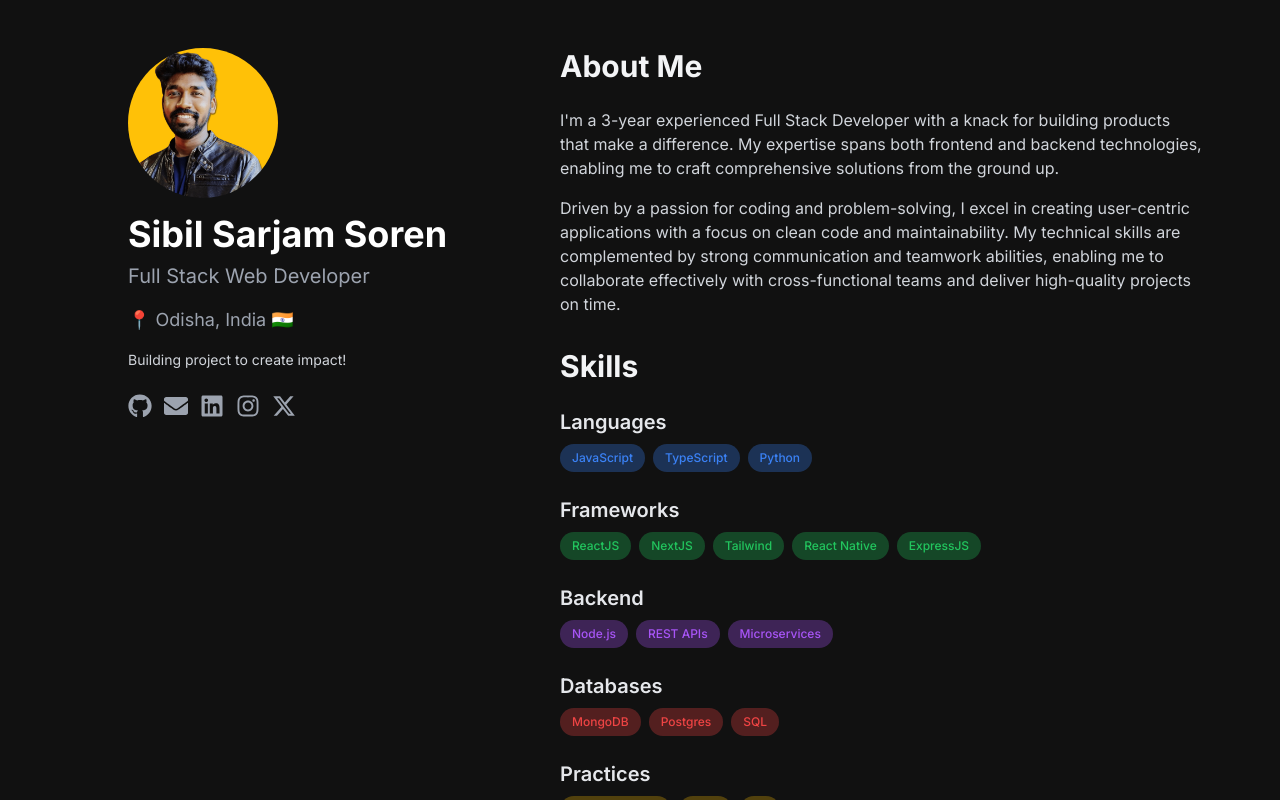
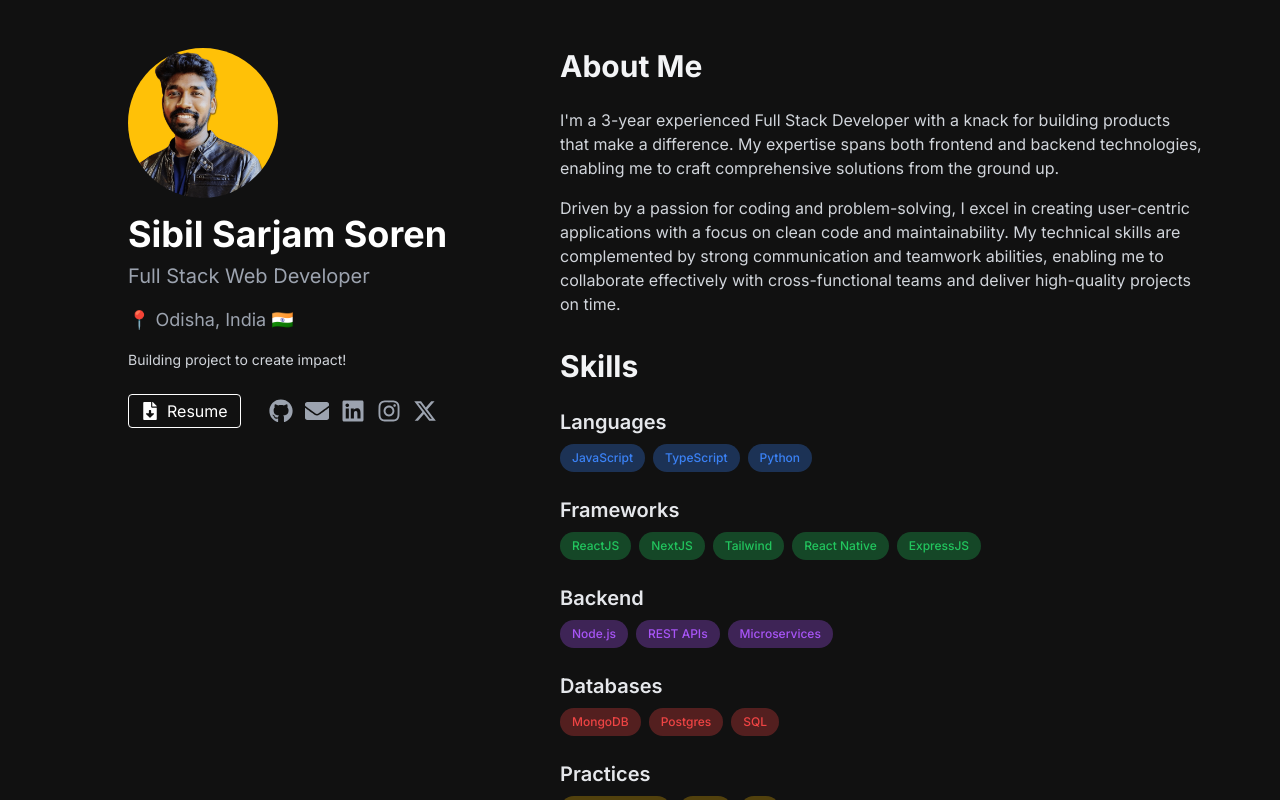
Before and after one commit to SibilSoren/portfolio-v2, a Next.js app: page / in a window 1280 px wide. Built offline with nearby package versions, Linux system fonts and the light colour scheme.

Commit message:
Resume and FavIcon modified

```diff
--- a/src/components/ResumeButton.tsx
+++ b/src/components/ResumeButton.tsx
@@ -1,13 +1,13 @@
 // ResumeButton.tsx
-'use client';
+"use client";
 
-import React from 'react';
-import { FaFileDownload } from 'react-icons/fa';
+import React from "react";
+import { FaFileDownload } from "react-icons/fa";
 
 const ResumeButton: React.FC = () => {
   return (
     <a
-      href="/Oskar Frantti Glen Resume.pdf"
+      href="/SibilSarjamSorenResume.pdf"
       download
       className="flex items-center bg-[#111111] hover:bg-white text-white hover:text-[#111111] px-3 py-1 rounded transition duration-300 mr-4 border border-white"
     >
--- a/src/components/SocialLinks.tsx
+++ b/src/components/SocialLinks.tsx
@@ -2,12 +2,12 @@
 import React from "react";
 import { FaGithub, FaEnvelope, FaLinkedin, FaInstagram } from "react-icons/fa";
 import { FaXTwitter } from "react-icons/fa6";
-// import ResumeButton from "../components/ResumeButton";
+import ResumeButton from "../components/ResumeButton";
 
 const SocialLinks: React.FC = () => {
   return (
     <div className="flex space-x-3 items-center">
-      {/* <ResumeButton /> */}
+      <ResumeButton />
       <a
         href="https://github.com/SibilSoren"
         target="_blank"
```
Also changed, not shown: 2 other files (tests, documents, lock files or other folders).
